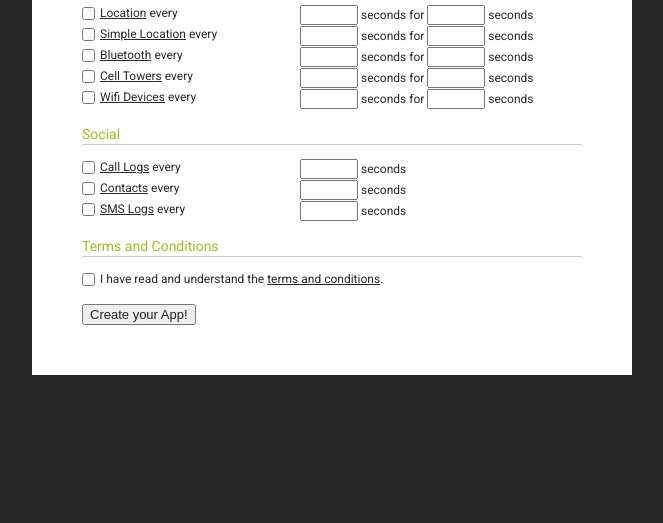
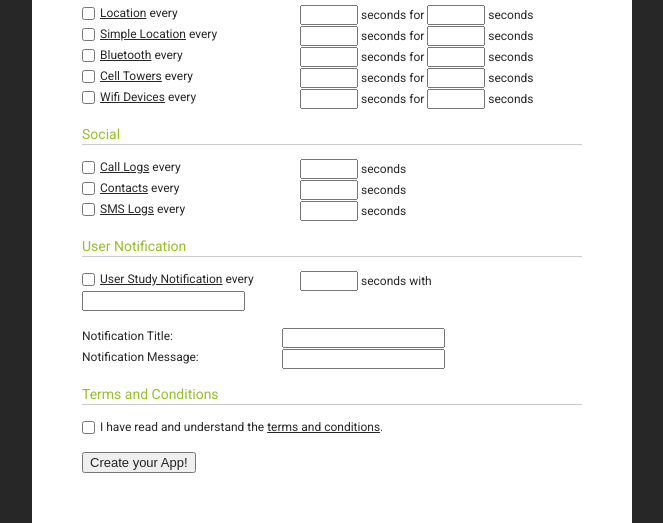
Before and after one commit to funf-org/funf-inabox, a Django app: template webapp/studywizard/templates/app_create.html in a window 1280 px wide. Shown: the part 1651-2174 px from the top of the page, without its empty margins (308-971 px from the left). Before the commit the page ends 2026 px from the top, so only its background shows below. Run offline with Django 3.2, Linux system fonts and the light colour scheme; the template is opened without the code that fills it: values that come from a table or form of the project are taken from there, others are empty; tables that the repository leaves empty hold one stand-in row (values such as "Sample post"); parts of the project's set-up code (start-up, migrations or seed data) failed here and were passed over; some libraries are stand-ins or nearby versions.

Commit message:
Exposed UserStudyNotificationProbe and related configuration parameters. Added VIBRATE permission to the app's list of permissions.

```diff
--- a/app_generator/genfunfapp.py
+++ b/app_generator/genfunfapp.py
@@ -78,8 +78,11 @@ _all_permisssions = '''
     <!-- Accounts probe -->
     <uses-permission android:name="android.permission.GET_ACCOUNTS"/>
 
-    <!-- Call lobs -->
+    <!-- Call logs -->
     <uses-permission android:name="android.permission.READ_CALL_LOG"/>
+
+    <!-- User Study Notification probe -->
+    <uses-permission android:name="android.permission.VIBRATE"/>
 '''
 
 def gen_signing_key(directory, password=keystorepass, name=_unknown, organization=_unknown, organizational_unit=_unknown, city=_unknown, state_or_region=_unknown, country=_unknown):
--- a/webapp/studywizard/forms.py
+++ b/webapp/studywizard/forms.py
@@ -140,5 +140,11 @@ class CreateAppForm(forms.Form):
     ContactProbe_freq = forms.DecimalField(required=False, widget=forms.TextInput(attrs={'size': '5', 'class': 'form_freq',}))
     SmsProbe = forms.BooleanField(required=False)
     SmsProbe_freq = forms.DecimalField(required=False, widget=forms.TextInput(attrs={'size': '5', 'class': 'form_freq',}))
+    #User Study Notification
+    UserStudyNotificationProbe = forms.BooleanField(required=False)
+    UserStudyNotificationProbe_freq = forms.DecimalField(required=False, widget=forms.TextInput(attrs={'size': '5', 'class': 'form_freq',}))
+    UserStudyNotificationProbe_url = forms.URLField(required=False)
+    UserStudyNotificationProbe_notifyTitle = forms.CharField(max_length=200,required=False)
+    UserStudyNotificationProbe_notifyMessage = forms.CharField(max_length=200,required=False)
     #Read terms and conditions
     ReadTermsAndConditions = forms.BooleanField(required=True)
--- a/webapp/studywizard/templates/app_create.html
+++ b/webapp/studywizard/templates/app_create.html
@@ -226,6 +226,24 @@
 	        {{ form.SmsProbe.errors }}
 	        {{ form.SmsProbe }} <label for="SmsProbe_freq"><a target="_blank" href="http://code.google.com/p/funf-open-sensing-framework/wiki/BuiltinProbes#Sms">SMS Logs</a> every </label>{{ form.SmsProbe_freq.errors }}{{ form.SmsProbe_freq }} seconds
 	    </div>
+	    <h3>User Notification</h3>
+	    <hr />
+	    <div class="fieldWrapper">
+	        {{ form.UserStudyNotificationProbe.errors }}
+	        {{ form.UserStudyNotificationProbe_url.errors }}
+	        {{ form.UserStudyNotificationProbe }} <label for="UserStudyNotificationProbe_freq"><a target="_blank" href="http://code.google.com/p/funf-open-sensing-framework/wiki">User Study Notification</a> every </label>{{ form.UserStudyNotificationProbe_freq.errors }}{{ form.UserStudyNotificationProbe_freq }} seconds with {{ form.UserStudyNotificationProbe_url }}
+	    </div>
+	    <br>
+	    <div class="fieldWrapper">
+	        {{ form.UserStudyNotificationProbe_notifyTitle.errors }}
+	        <label for="id_UserStudyNotificationProbe_notifyTitle">Notification Title:</label>
+	        {{ form.UserStudyNotificationProbe_notifyTitle }}
+	    </div>
+	    <div class="fieldWrapper">
+	        {{ form.UserStudyNotificationProbe_notifyMessage.errors }}
+	        <label for="id_UserStudyNotificationProbe_notifyMessage">Notification Message:</label>
+	        {{ form.UserStudyNotificationProbe_notifyMessage }}
+	    </div>
 	    <h3>Terms and Conditions</h3>
 	    <hr />
 	    <div class="fieldWrapper">
```
Also changed, not shown: webapp/studywizard/views.py (+15 -1 lines).
